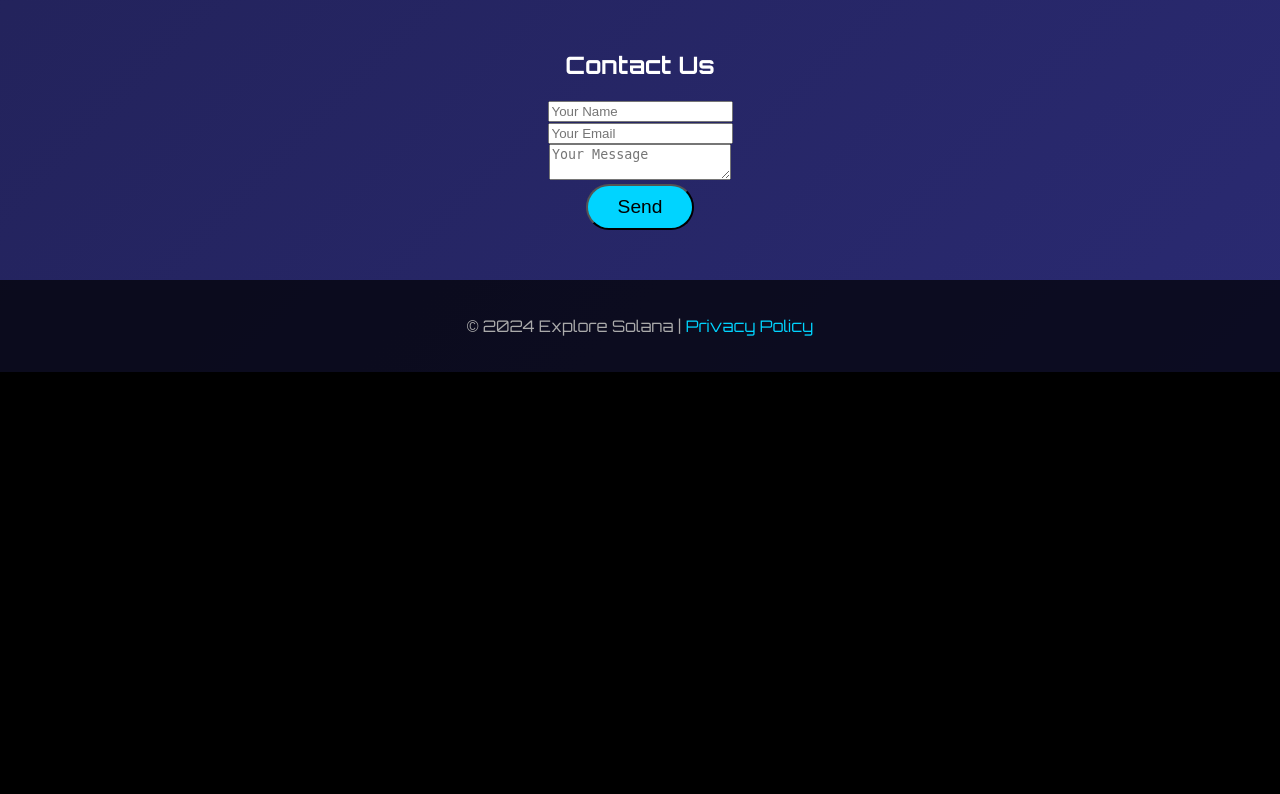
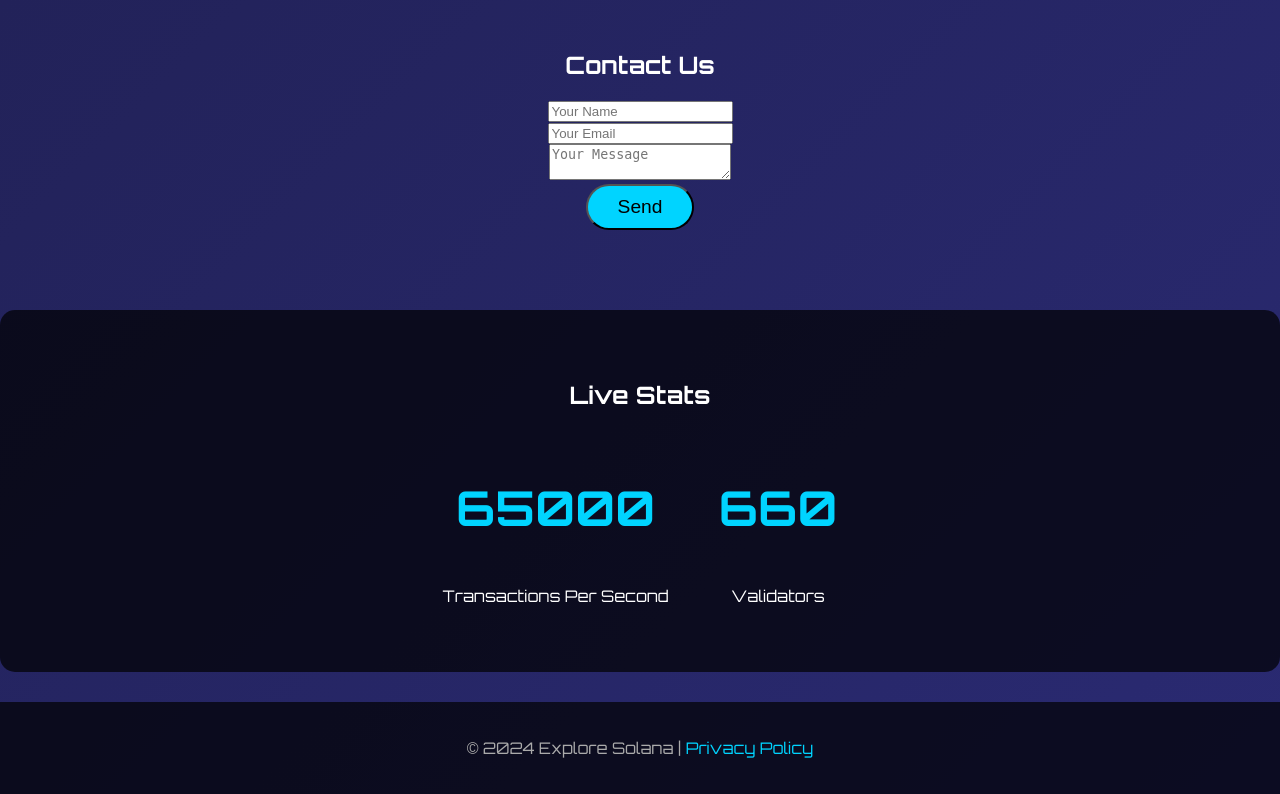
Before and after one commit to Miraawwq/TELBOT, a Flask app: page / in a window 1280 px wide. Shown: the part 2076-2870 px from the top of the page. Before the commit the page ends 2448 px from the top, so only its background shows below. Run offline with Flask 3, Linux system fonts and the light colour scheme.

Commit message:
Update index.html

```diff
--- a/templates/index.html
+++ b/templates/index.html
@@ -124,6 +124,22 @@
             color: #00d4ff;
             text-decoration: none;
         }
+        #stats {
+        background: rgba(0, 0, 0, 0.7);
+        padding: 50px 20px;
+        text-align: center;
+        border-radius: 15px;
+        margin: 30px auto;
+    }
+    .stats-container {
+        display: flex;
+        justify-content: center;
+        gap: 50px;
+    }
+    .stat h3 {
+        font-size: 3rem;
+        color: #00d4ff;
+    }
     </style>
 </head>
 <body>
@@ -175,7 +191,35 @@
             <button type="submit" class="btn">Send</button>
         </form>
     </section>
+<section id="stats">
+    <h2>Live Stats</h2>
+    <div class="stats-container">
+        <div class="stat">
+            <h3 id="transactions">0</h3>
+            <p>Transactions Per Second</p>
+        </div>
+        <div class="stat">
+            <h3 id="validators">0</h3>
+            <p>Validators</p>
+        </div>
+    </div>
+</section>
+    <script>
+    let tps = document.getElementById("transactions");
+    let validators = document.getElementById("validators");
+    let tpsCount = 0, validatorsCount = 0;
 
+    setInterval(() => {
+        if (tpsCount < 65000) {
+            tpsCount += 1000;
+            tps.textContent = tpsCount;
+        }
+        if (validatorsCount < 1700) {
+            validatorsCount += 10;
+            validators.textContent = validatorsCount;
+        }
+    }, 100);
+</script>
     <footer>
         <p>&copy; 2024 Explore Solana | <a href="#">Privacy Policy</a></p>
     </footer>
```
